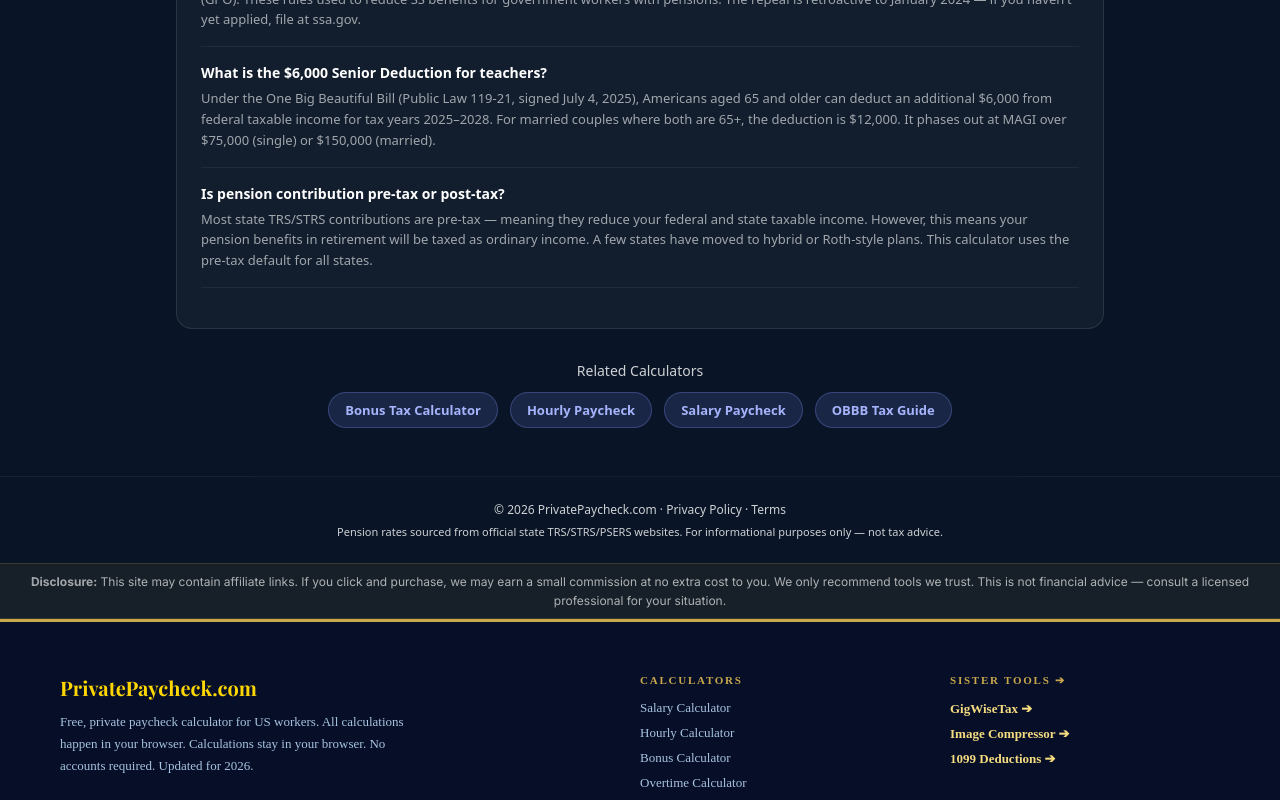
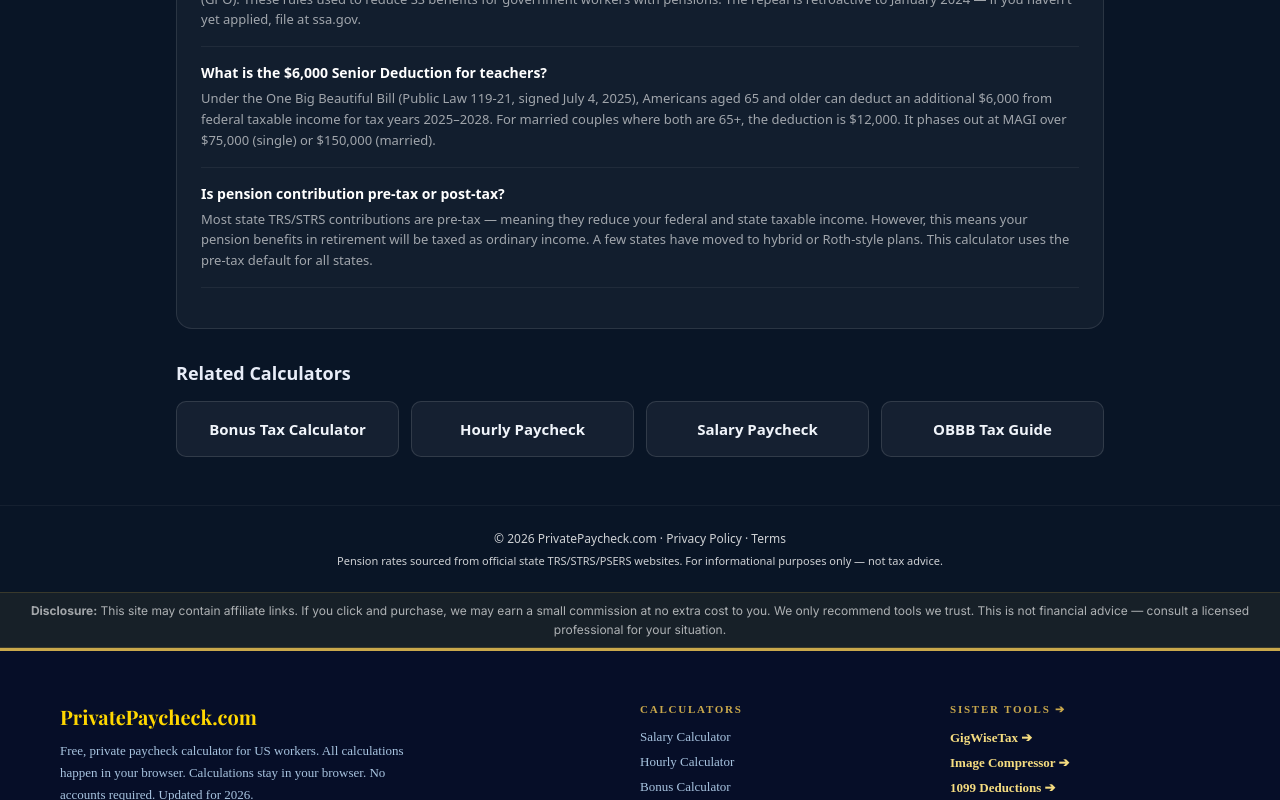
Before and after one commit to devqrcraft-ui/privatepaycheck, a Next.js app: page /teacher-paycheck-calculator in a window 1280 px wide. Shown: the part 2000-2800 px from the top of the page. Built offline with nearby package versions, Linux system fonts and the light colour scheme.

Commit message:
fix: site-wide sticky ticker (Nav.tsx, renders on every page) showed stale $15,000/$30,000 standard deduction — now correct $16,100/$32,200; also apply LinkCardGrid to Teacher page

```diff
--- a/src/app/teacher-paycheck-calculator/TeacherPaycheckClient.tsx
+++ b/src/app/teacher-paycheck-calculator/TeacherPaycheckClient.tsx
@@ -2,6 +2,7 @@
 
 import Link from 'next/link';
 import { useState } from 'react';
+import LinkCardGrid from '@/components/LinkCardGrid'
 
 // ─── TRS/STRS Pension rates by state (employee contribution %) ──────────────
 // Source: each state's official TRS/STRS/PSERS website, 2025-2026
@@ -244,21 +245,8 @@ export default function TeacherPaycheckCalculator() {
           ))}
         </div>
 
-        {/* RELATED */}
-        <div style={{ marginTop: '32px', textAlign: 'center' }}>
-          <div style={{ fontSize: '14px', opacity: 0.8, marginBottom: '12px' }}>Related Calculators</div>
-          <div style={{ display: 'flex', gap: '12px', flexWrap: 'wrap', justifyContent: 'center' }}>
-            {[
-              { href: '/bonus-tax-calculator', label: ' Bonus Tax Calculator' },
-              { href: '/hourly-paycheck-calculator', label: ' Hourly Paycheck' },
-              { href: '/', label: ' Salary Paycheck' },
-              { href: '/blog/one-big-beautiful-bill-tax-calculator-2026', label: ' OBBB Tax Guide' },
-            ].map(l => (
-              <Link key={l.href} href={l.href} style={{ background: 'rgba(129,140,248,0.15)', border: '1px solid rgba(129,140,248,0.3)', borderRadius: '20px', padding: '8px 16px', color: '#a5b4fc', textDecoration: 'none', fontSize: '13px', fontWeight: 600 }}>
-                {l.label}
-              </Link>
-            ))}
-          </div>
+        <div style={{ marginTop: "32px" }}>
+          <LinkCardGrid title="Related Calculators" minCardWidth={150} links={[["/bonus-tax-calculator","Bonus Tax Calculator"],["/hourly-paycheck-calculator","Hourly Paycheck"],["/","Salary Paycheck"],["/blog/one-big-beautiful-bill-tax-calculator-2026","OBBB Tax Guide"]]} />
         </div>
       </div>
 
--- a/src/components/Nav.tsx
+++ b/src/components/Nav.tsx
@@ -11,7 +11,7 @@ const TICKER_ITEMS = [
   'Salary & Hourly Calculator',
   'Bonus & Overtime Calculator',
   'IRS Publication 15-T Compliant',
-  'Standard Deduction $15,000 Single / $30,000 Married',
+  'Standard Deduction $16,100 Single / $32,200 Married',
   'FICA Wage Base $184,500 for 2026',
   'No Accounts. No Cookies. No Tracking.',
   'Results in Under 1 Second',
```
